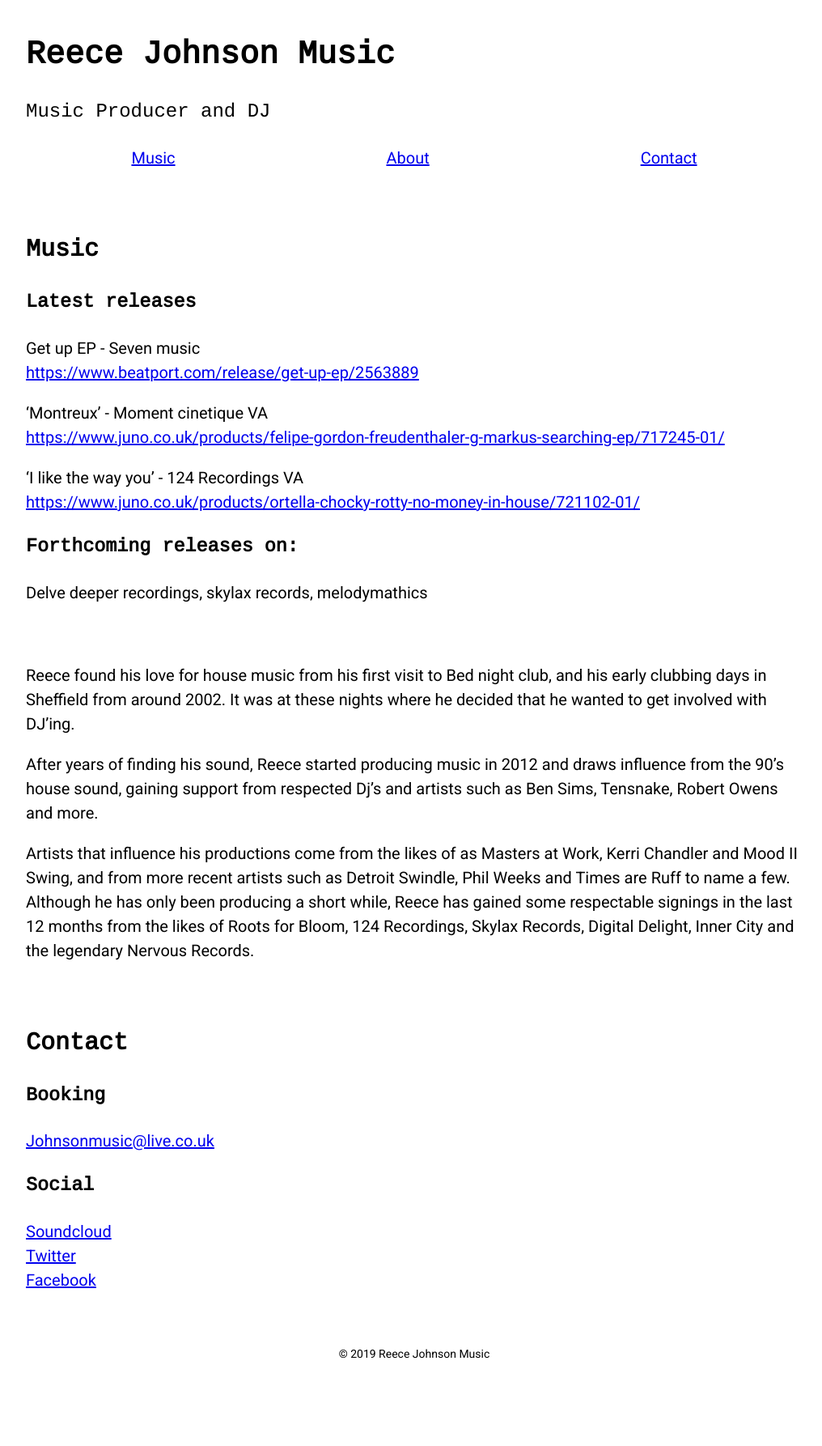
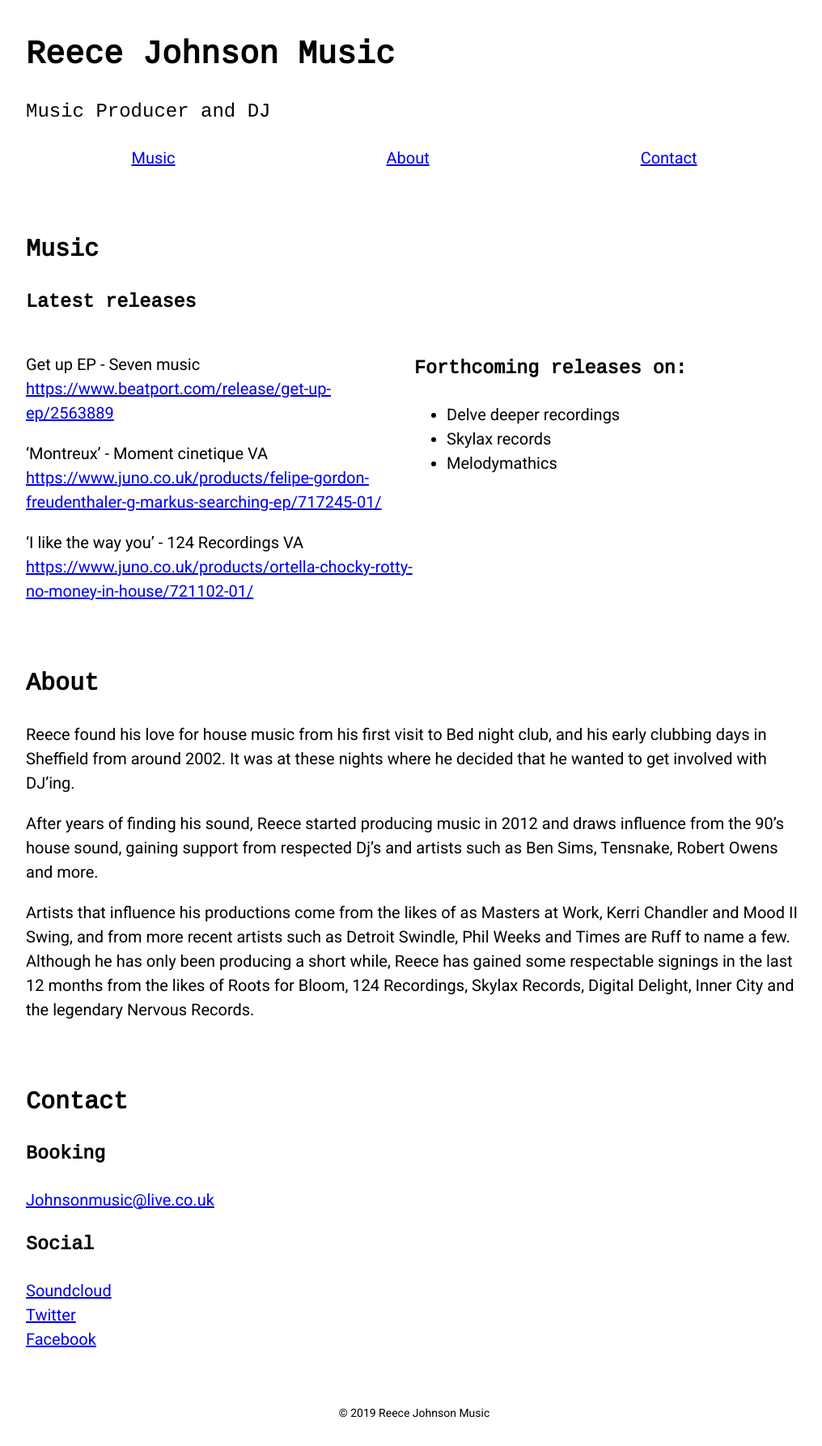
Before and after one commit to jnkly/reece-johnson, a Jekyll site: the page built from index.html, in a window 1280 px wide. Shown: the whole page at 81% size, without its empty margins (128-1144 px from the left). Built offline with Jekyll 4.4.1, drawn with Linux system fonts in a browser that asks for light colours; before the commit the page ends 1713 px from its top, so only the background shows below that.

Commit message:
Update index.html

```diff
--- a/index.html
+++ b/index.html
@@ -7,18 +7,29 @@ layout: default
   <div class="ph3 ph4-l mw8 center">
     <h2 class="cousine">Music</h2>
     <h3 class="cousine">Latest releases</h3>
+  </div>
+  <div class="ph3 ph4-l mw8 center flex flex-column flex-row-l">
+    <div class="w-50-l">
       <p>Get up EP - Seven music<br>
       <a href="https://www.beatport.com/release/get-up-ep/2563889">https://www.beatport.com/release/get-up-ep/2563889</a></p>
       <p>‘Montreux’ - Moment cinetique VA<br>
       <a href="https://www.juno.co.uk/products/felipe-gordon-freudenthaler-g-markus-searching-ep/717245-01/">https://www.juno.co.uk/products/felipe-gordon-freudenthaler-g-markus-searching-ep/717245-01/</a></p>
       <p>‘I like the way you’ - 124 Recordings VA<br>
       <a href="https://www.juno.co.uk/products/ortella-chocky-rotty-no-money-in-house/721102-01/">https://www.juno.co.uk/products/ortella-chocky-rotty-no-money-in-house/721102-01/</a></p>
+    </div>
+    <div class="w-50-l">
       <h3 class="cousine">Forthcoming releases on:</h3>
-    <p>Delve deeper recordings, skylax records, melodymathics</p>
+      <ul>
+        <li>Delve deeper recordings</li>
+        <li>Skylax records</li>
+        <li>Melodymathics</li>
+      </ul>
+    </div>
   </div>
 </section>
 <section class="pv3" id="about">
   <div class="ph3 ph4-l mw8 center">
+    <h2 class="cousine">About</h2>
     <p>Reece found his love for house music from his first visit to Bed night club, and his early clubbing days in Sheffield from around 2002. It was at these nights where he decided that he wanted to get involved with DJ’ing.</p>
     <p>After years of finding his sound, Reece started producing music in 2012 and draws influence from the 90’s house sound, gaining support from respected Dj’s and artists such as Ben Sims, Tensnake, Robert Owens and more.</p>
     <p>Artists that influence his productions come from the likes of as Masters at Work, Kerri Chandler and Mood II Swing, and from more recent artists such as Detroit Swindle, Phil Weeks and Times are Ruff to name a few. Although he has only been producing a short while, Reece has gained some respectable signings in the last 12 months from the likes of Roots for Bloom, 124 Recordings, Skylax Records, Digital Delight, Inner City and the legendary Nervous Records.</p>
```
Lines whose indentation alone changed are shown as unchanged.
